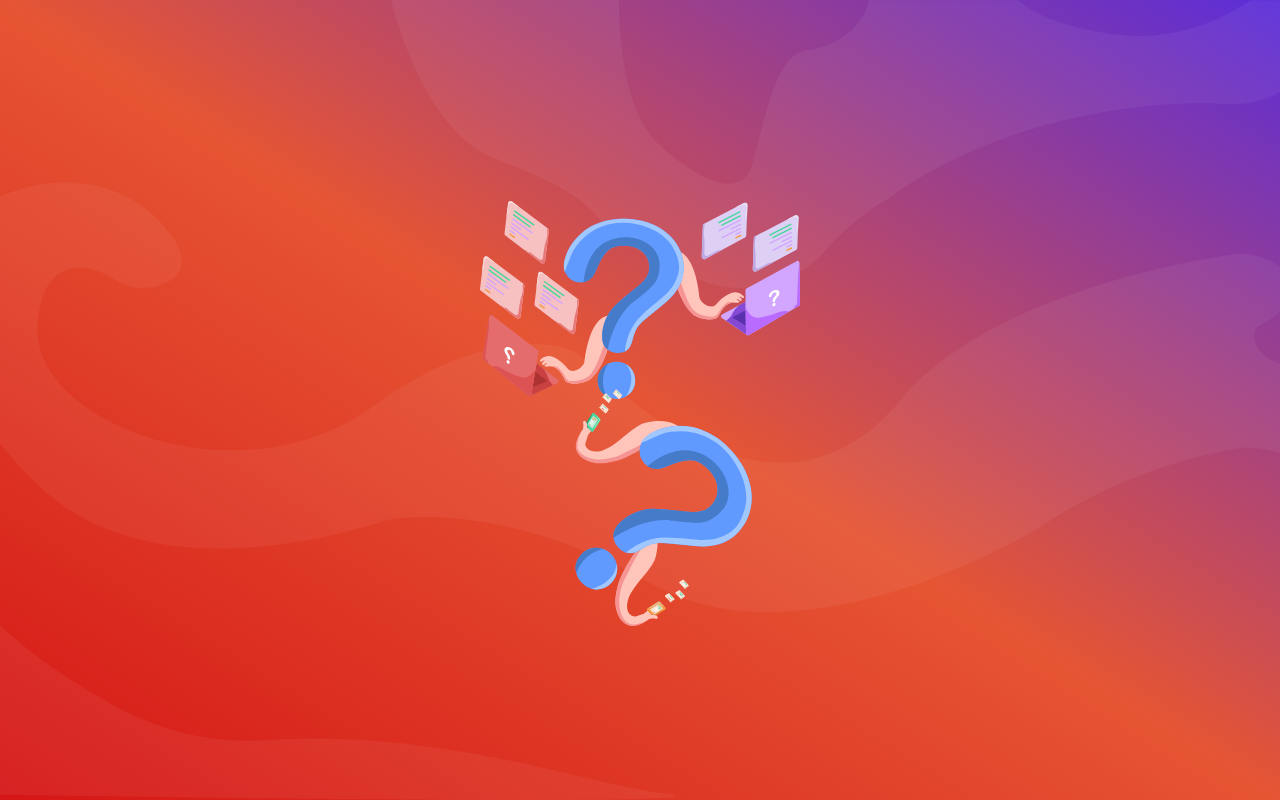
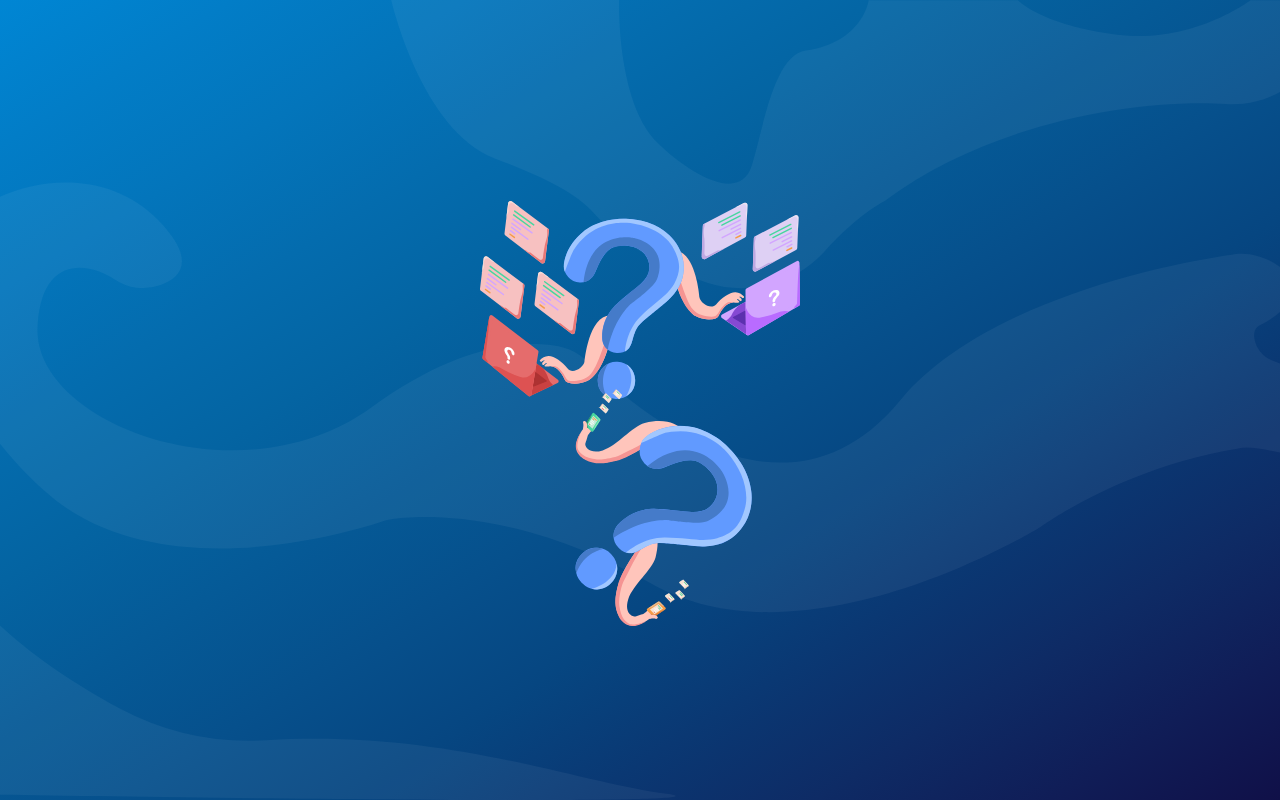
Before and after one commit to WouterDeveloper/Lorem-Ipsum-Copy, a website: page index.html in a window 1280 px wide. Drawn offline with nearby package versions, Linux system fonts and the light colour scheme; files that its build step writes are made by us from their sources; files whose address does not match are found by name.

Commit message:
Added multiple gradient options

```diff
--- a/src/sass/components/_content.scss
+++ b/src/sass/components/_content.scss
@@ -7,6 +7,9 @@
     max-height:100vh;
     background-image: linear-gradient(to top right,#450b7c,#563cc9,#49e9fb);
     background-image: linear-gradient(to top right, #d51616, #e65533, #5b2dd9);
+    background-image: linear-gradient(to right top, #24044c, #290459, #2e0467, #330575, #380583, #3a0a8b, #3c0f94, #3d149c, #3c1ca0, #3b23a4, #3b29a8, #3a2fac);
+    background-image: linear-gradient(to right top, #2a2a72, #2e4595, #2d62b8, #2480db, #009ffd);
+    background-image: linear-gradient(to right bottom, #0086d4, #027dc7, #0375bb, #046cae, #0464a2, #055a97, #06508c, #064681, #0a3873, #0e2b65, #101d57, #101048);
 
     &__background{
         width:100%;
```
